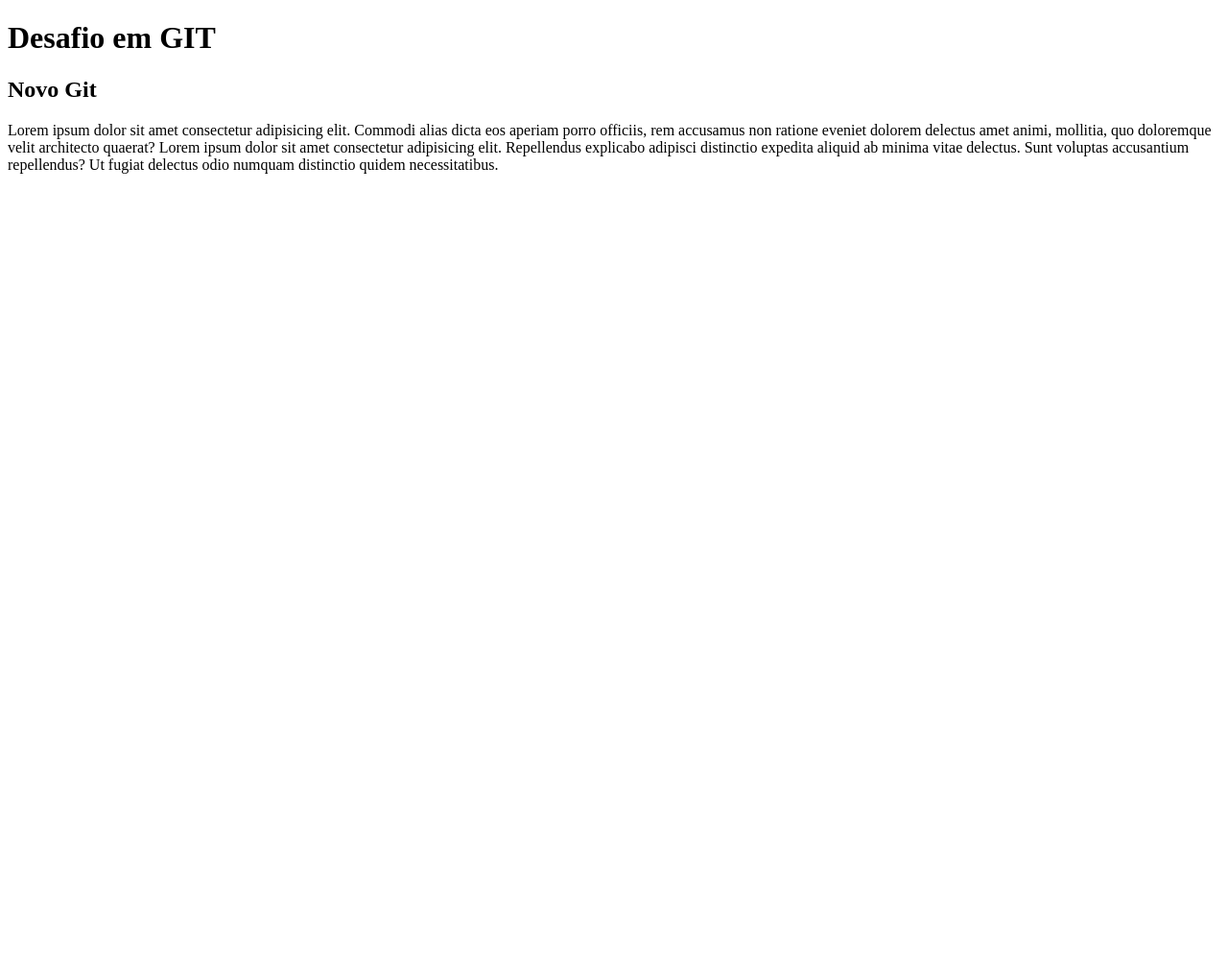
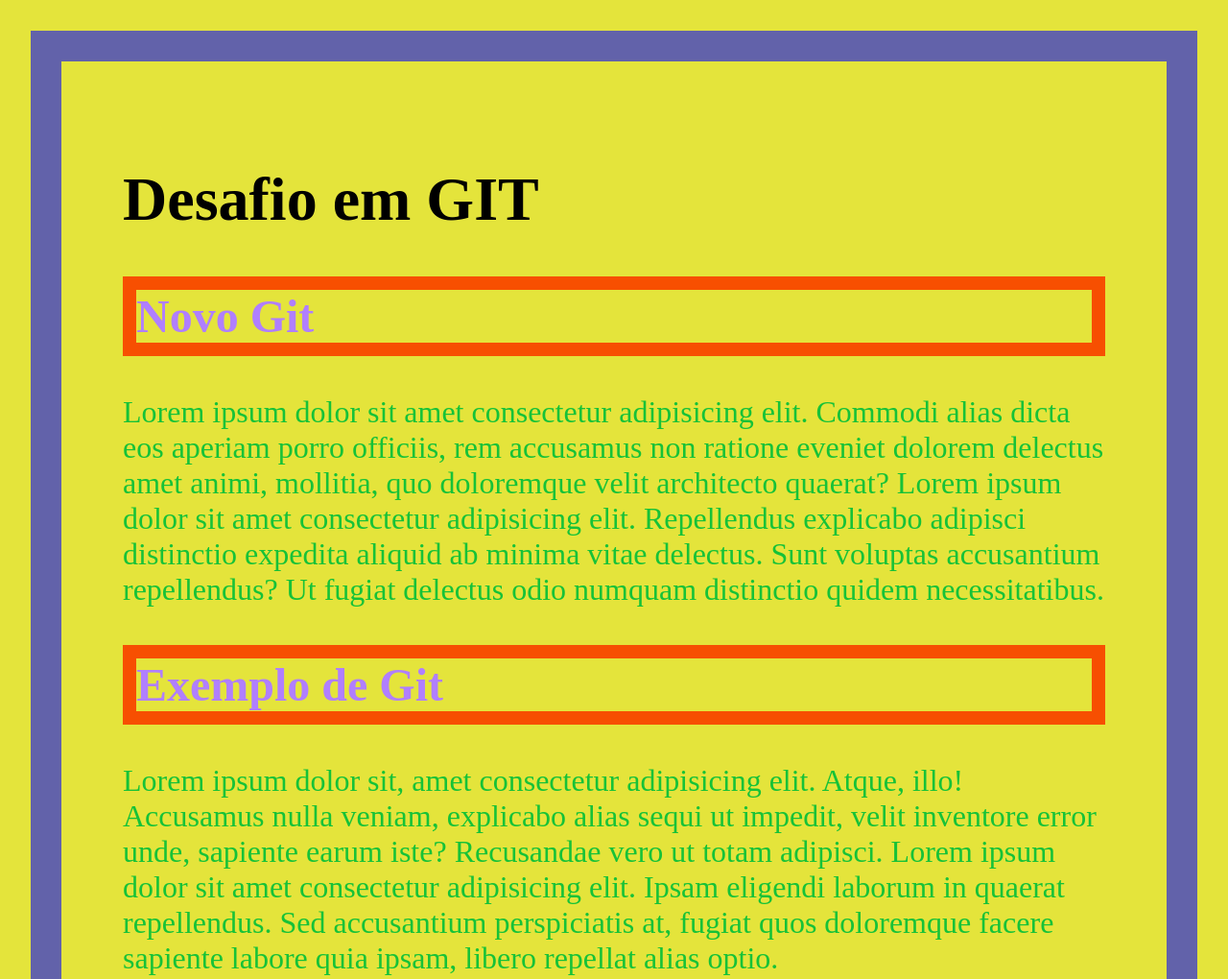
Before and after one commit to Mattheus199801/Desafio-em-git, a plain HTML site: page index.html in a window 1280 px wide. Shown: the top 1020 px of the page at 96% size. Before the commit the page ends 800 px from the top, so only its background shows below. Drawn offline with Linux system fonts and the light colour scheme.

Commit message:
Foi realizado alterações no estilo e na página principal

```diff
--- a/index.html
+++ b/index.html
@@ -3,11 +3,14 @@
 <head>
     <meta charset="UTF-8">
     <meta name="viewport" content="width=device-width, initial-scale=1.0">
+    <link rel="stylesheet" href="style.css">
     <title>Desafio em Git</title>
 </head>
 <body>
     <h1>Desafio em GIT</h1>
     <h2>Novo Git</h2>
     <p>Lorem ipsum dolor sit amet consectetur adipisicing elit. Commodi alias dicta eos aperiam porro officiis, rem accusamus non ratione eveniet dolorem delectus amet animi, mollitia, quo doloremque velit architecto quaerat?  Lorem ipsum dolor sit amet consectetur adipisicing elit. Repellendus explicabo adipisci distinctio expedita aliquid ab minima vitae delectus. Sunt voluptas accusantium repellendus? Ut fugiat delectus odio numquam distinctio quidem necessitatibus.</p>
+    <h2>Exemplo de Git</h2>
+    <p>Lorem ipsum dolor sit, amet consectetur adipisicing elit. Atque, illo! Accusamus nulla veniam,     explicabo alias sequi ut impedit, velit inventore error unde, sapiente earum iste? Recusandae vero     ut totam adipisci. Lorem ipsum dolor sit amet consectetur adipisicing elit. Ipsam eligendi laborum     in quaerat repellendus. Sed accusantium perspiciatis at, fugiat quos doloremque facere sapiente     labore quia ipsam, libero repellat alias optio.</p>
 </body>
 </html>
--- /dev/null
+++ b/style.css
@@ -0,0 +1,20 @@
+@charset "UTF-8";
+
+body {
+    background-color: #dfdf13d3;
+    color: #000000;
+    font-size: 2em;
+    margin: 1em;
+    padding: 2em;
+    border: 1em solid #0000ff91;
+}
+
+h2 {
+    color: #b07fff;
+    border: 0.3em solid #f74f01;
+}
+
+p {
+    color: #16c238;
+
+}
```
